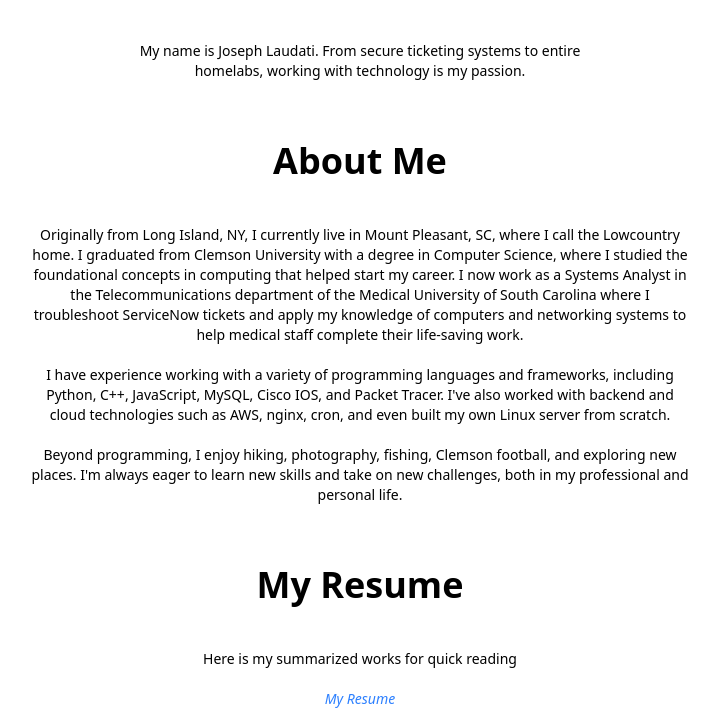
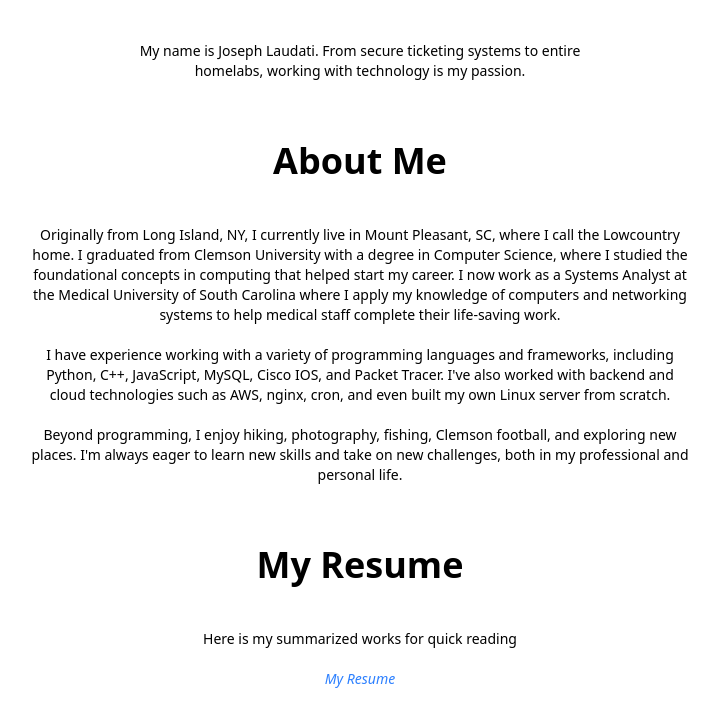
Before and after one commit to 0OpTiX0/personalWebsite, a website: page index.html in a window 1280 px wide. Shown: the part 579-1304 px from the top of the page, without its empty margins (280-999 px from the left). Drawn offline with nearby package versions, Linux system fonts and the light colour scheme.

Commit message:
Slight change

```diff
--- a/index.html
+++ b/index.html
@@ -71,8 +71,8 @@
     <h2 class="text-sm text-center mx-auto max-w-[700px] mt-6 p-5 mb-10">
         Originally from Long Island, NY, I currently live in Mount Pleasant, SC, where I call the Lowcountry home.
         I graduated from Clemson University with a degree in Computer Science, where I studied the foundational concepts
-        in computing that helped start my career. I now work as a Systems Analyst in the Telecommunications department of
-        the Medical University of South Carolina where I troubleshoot ServiceNow tickets and apply my knowledge of computers and
+        in computing that helped start my career. I now work as a Systems Analyst at
+        the Medical University of South Carolina where I  apply my knowledge of computers and
         networking systems to help medical staff complete their life-saving work.
         <br><br>
 
```
Also changed, not shown: 1 other file.
